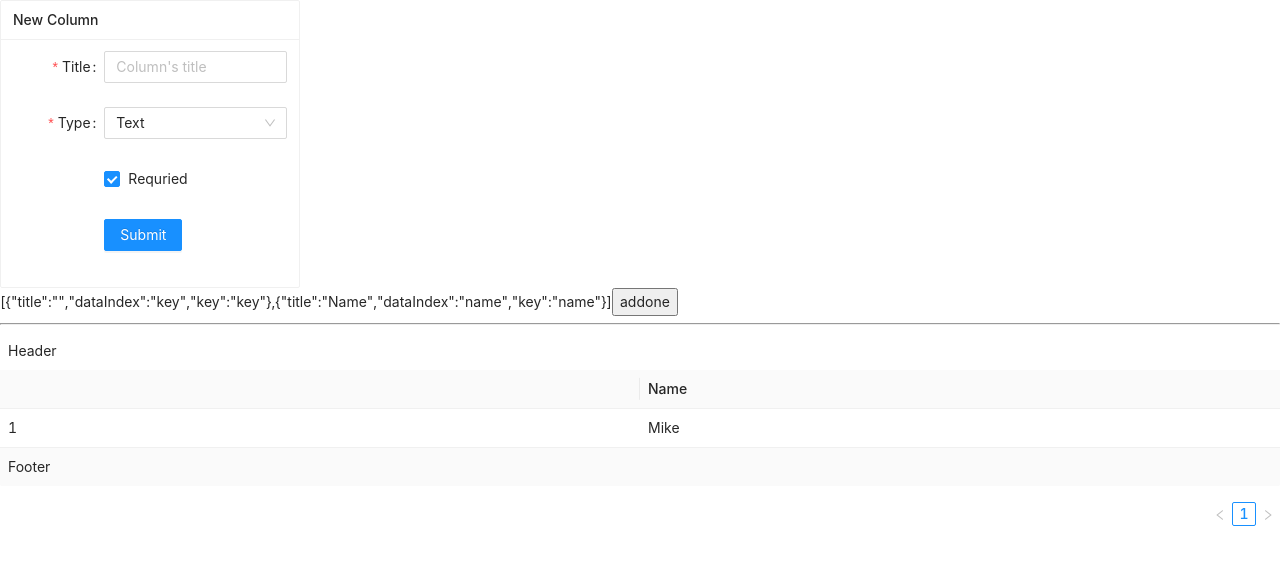
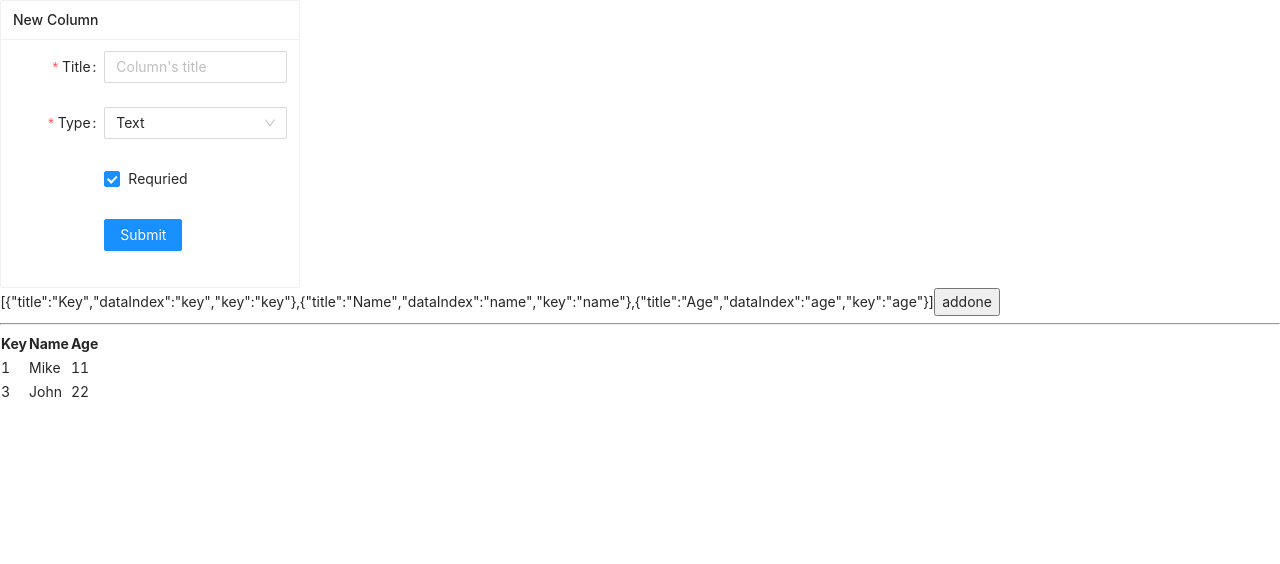
Before and after one commit to ZamurVedovatto/spreadsheet-exam, a React (Create React App) app: page / in a window 1280 px wide. Shown: the top 564 px of the page. Built offline with nearby package versions, Linux system fonts and the light colour scheme.

Commit message:
show table data

```diff
--- a/src/components/DataTable.js
+++ b/src/components/DataTable.js
@@ -1,16 +1,38 @@
-import { Table } from 'antd';
 
 export default function DataTable({ columns, dataSource, handleTableChange }) {
+
+  const renderTableData = () => {
+    return dataSource.map((column, index) => {
+       const { key, name, age } = column //destructuring
+        return (
+          <tr key={index}>
+            <td>{key}</td>
+            <td>{name}</td>
+            <td>{age}</td>
+          </tr>
+      )
+    })
+  }
+
   return (
-    <Table
-      size="small"
-      title={() => 'Header'}
-      footer={() => 'Footer'}
-      dataSource={dataSource}
-      columns={columns}
-      onChange={handleTableChange}
-      pagination={{ pageSize: 50 }} scroll={{ y: 500 }}
-    />
+
+    <table>
+      <thead>
+      <tr>
+        { columns.map(column => <th key={column.key}>{column.title}</th>)}
+      </tr>
+      </thead>
+      <tbody>
+        {renderTableData()}
+      </tbody>
+
+      {/* <hr />
+      {JSON.stringify(dataSource)}
+      <hr />
+      {JSON.stringify(columns)} */}
+
+    </table>
+
   )
 }
 
--- a/src/components/Spreadsheet.js
+++ b/src/components/Spreadsheet.js
@@ -2,12 +2,13 @@ import { useState, useEffect } from "react";
 import ColumnForm from "./ColumnForm";
 import DataTable from "./DataTable";
 
-const firstColumn = { title: '', dataIndex: 'key', key: 'key' };
+const firstColumn = { title: 'Key', dataIndex: 'key', key: 'key' };
 const secondColumn = { title: 'Name', dataIndex: 'name', key: 'name' };
+const thirdColumn = { title: 'Age', dataIndex: 'age', key: 'age' };
 
 export default function Spreadsheet() {
-  const [columns, setColumns] = useState([firstColumn, secondColumn]);
-  const [dataSource, setDataSource] = useState([{key: '1', name: 'Mike'}]);
+  const [columns, setColumns] = useState([firstColumn, secondColumn, thirdColumn]);
+  const [dataSource, setDataSource] = useState([{key: '1', name: 'Mike', age: 11}, {key: '3', name: 'John', age: 22}]);
 
   useEffect(() => {
     checkRows();
@@ -19,7 +20,7 @@ export default function Spreadsheet() {
 
   const onAddColumn = (newColumn) => {
     newColumn.key = newColumn.title.replace(/ /g,'-');
-    setColumns(columns => [...columns, newColumn]);
+    setColumns([...columns, newColumn]);
   }
 
   const checkRows = () => {
@@ -27,13 +28,13 @@ export default function Spreadsheet() {
   }
 
   const onAddRows = (amount) => {
-    let newDataSource = dataSource;
-    for (let index = 0; index < amount; index++) {
-      const element = { key: (index+2).toString(), name: 'Mike', };
-      newDataSource.push(element);
-    }
-    console.log(newDataSource)
-    setDataSource(newDataSource)
+    // let newDataSource = [...dataSource];
+    // for (let index = 0; index < amount; index++) {
+    //   const element = { key: (index+2).toString(), name: 'Mike', };
+    //   newDataSource.push(element);
+    // }
+    // console.log(newDataSource)
+    // setDataSource([...dataSource, newDataSource])
   }
 
   const fillDataSource = () => {
```
Also changed, not shown: TODO.txt, 1 other file (tests, documents, lock files or other folders).
